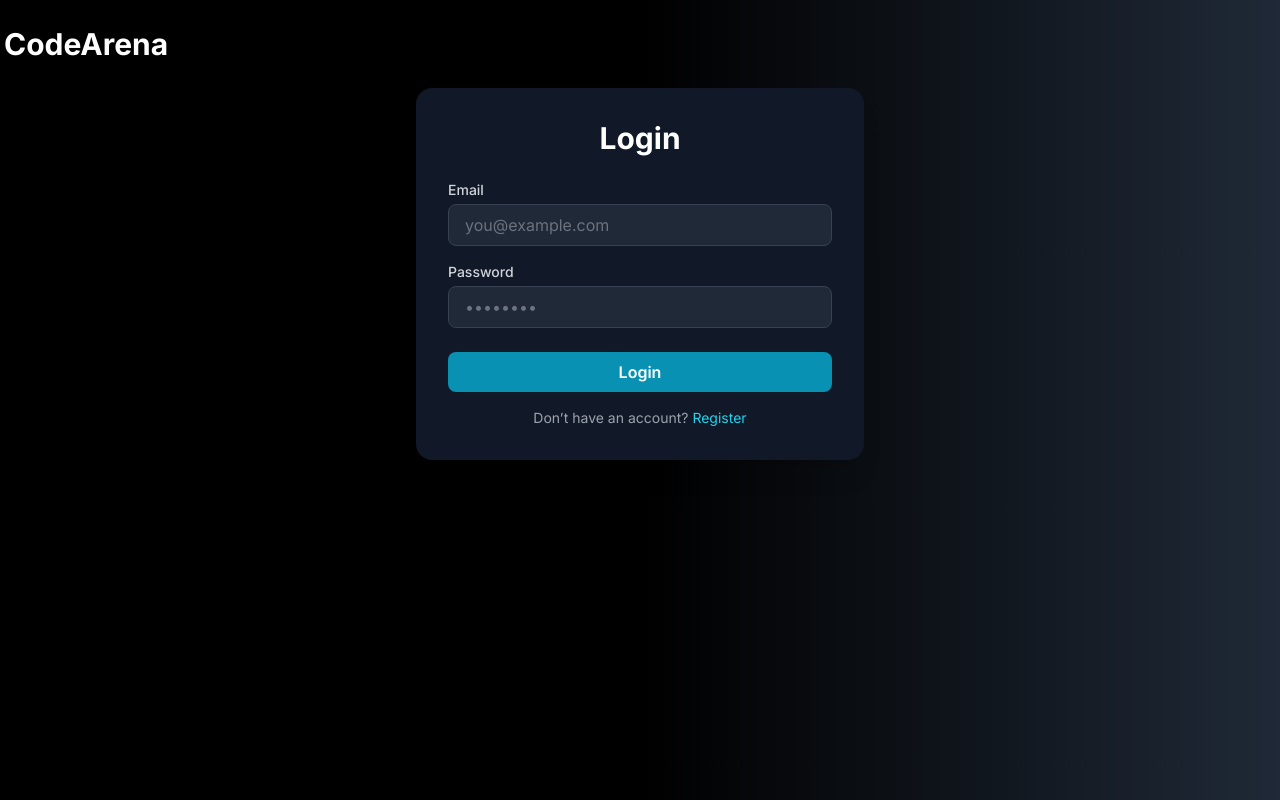
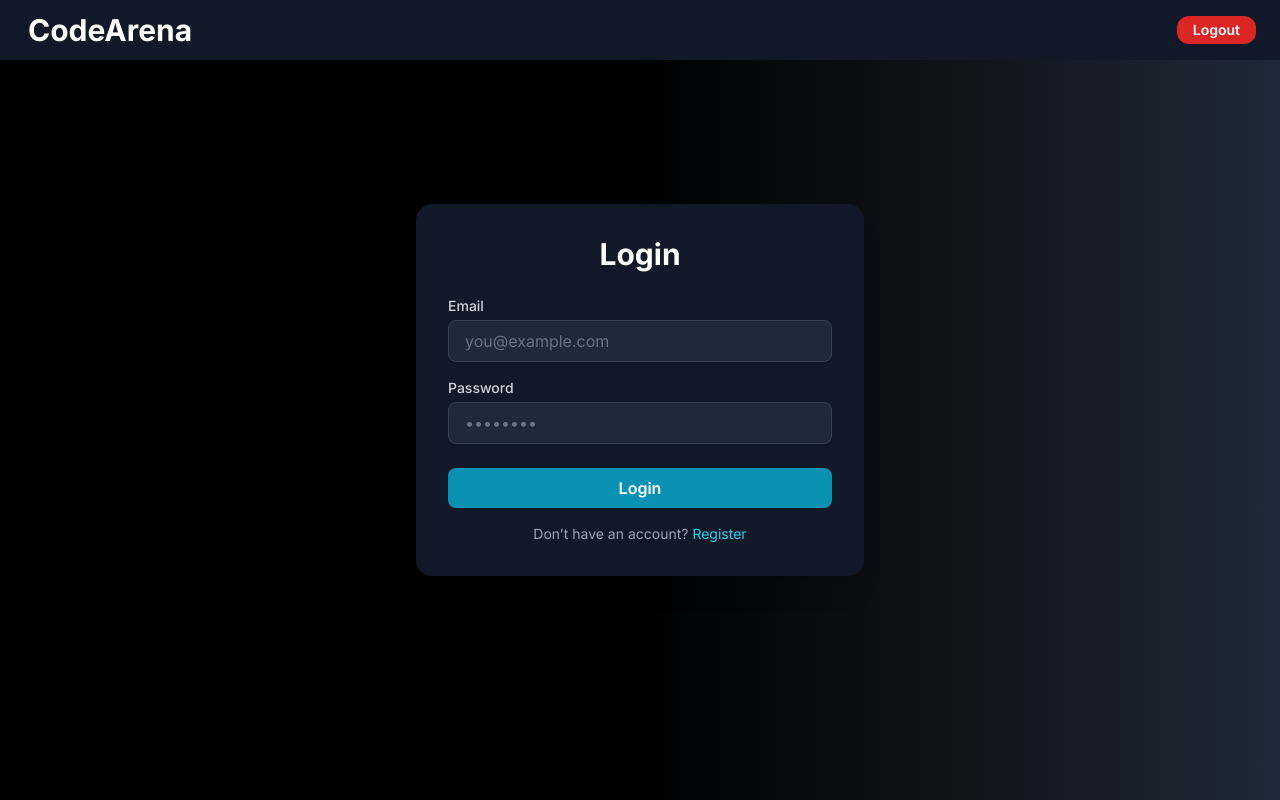
Before and after one commit to Anush-Krish/codearena, a React (Vite) app in the folder codearena-frontend/: page /login in a window 1280 px wide. Built offline with nearby package versions, Linux system fonts and the light colour scheme.

Commit message:
adding logout functionality

```diff
--- a/codearena-frontend/src/App.jsx
+++ b/codearena-frontend/src/App.jsx
@@ -1,6 +1,6 @@
-import { BrowserRouter as Router, Routes, Route, Navigate } from 'react-router-dom';
+import {BrowserRouter as Router, Routes, Route, Navigate} from 'react-router-dom';
 import Register from './pages/Register.jsx';
-import Login from './pages/Login.jsx';
+import auth from './pages/Login.jsx';
 import Problems from './pages/Problem.jsx';
 import Solve from './pages/Solve.jsx';
 import {AuthProvider} from "./context/AuthContext.jsx";
@@ -12,18 +12,19 @@ export default function App() {
         <div
             className="overflow-x-hidden text-neutral-300 antialiased selection:bg-cyan-300 selection:text-cyan-900 ">
             <div className="fixed top-0 -z-10 h-full w-full">
-                <div className="absolute inset-0 -z-10 h-full w-full items-center px-5 py-50 bg-gradient-to-r from-black via-black to-gray-800"></div>
+                <div
+                    className="absolute inset-0 -z-10 h-full w-full items-center px-5 py-50 bg-gradient-to-r from-black via-black to-gray-800"></div>
             </div>
             <div className="container mx-auto ">
                 <AuthProvider>
                     <Router>
-                        <NavBar />
+                        <NavBar/>
                         <Routes>
-                            <Route path="/" element={<Navigate to="/login" replace />} />
-                            <Route path="/register" element={<Register />} />
-                            <Route path="/login" element={<Login />} />
-                            <Route path="/problems" element={<Problems />} />
-                            <Route path="/solve/:id" element={<Solve />} />
+                            <Route path="/" element={<Navigate to="/login" replace/>}/>
+                            <Route path="/register" element={<Register/>}/>
+                            <Route path="/login" element={<auth.Login/>}/>
+                            <Route path="/problems" element={<Problems/>}/>
+                            <Route path="/solve/:id" element={<Solve/>}/>
                         </Routes>
                     </Router>
                 </AuthProvider>
--- a/codearena-frontend/src/components/Navbar.jsx
+++ b/codearena-frontend/src/components/Navbar.jsx
@@ -1,14 +1,29 @@
+import React from 'react';
+import {useNavigate} from 'react-router-dom';
+import auth from '../pages/Login.jsx'
+
+const Navbar = () => {
+    const navigate = useNavigate();
+
+    const handleLogout = () => {
+        document.cookie = 'token=; Max-Age=0; path=/';
+
+        navigate('/login');
+    };
 
 
-
-const Navbar = () => {
     return (
-        <nav className="flex items-center justify-between py-3">
+        <nav className="flex items-center justify-between py-3 px-6 bg-gray-900">
             <div className="flex flex-shrink-0 items-center">
                 <span className="mx-1 text-3xl font-bold text-white">CodeArena</span>
             </div>
-            <div className="m-8 flex items-center justify-center gap-4 text-2xl text-white">
-                {/* Add navigation items here if needed */}
+            <div className="flex items-center gap-4 text-2xl text-white">
+                <button
+                    onClick={handleLogout}
+                    className="rounded-xl bg-red-600 px-4 py-1 text-sm font-semibold hover:bg-red-700 transition"
+                >
+                    Logout
+                </button>
             </div>
         </nav>
     );
--- a/codearena-frontend/src/pages/Login.jsx
+++ b/codearena-frontend/src/pages/Login.jsx
@@ -1,12 +1,12 @@
-import React, { useState, useEffect } from 'react';
-import { useNavigate, Navigate } from 'react-router-dom';
-import { useAuth } from '../context/AuthContext.jsx';
-import { login } from '../api/AuthApi.jsx';
+import React, {useState, useEffect} from 'react';
+import {useNavigate, Navigate} from 'react-router-dom';
+import {useAuth} from '../context/AuthContext.jsx';
+import {login} from '../api/AuthApi.jsx';
 import {getCookie} from "../utils/cookie.js";
 
 
 const Login = () => {
-    const { setToken } = useAuth();
+    const {setToken} = useAuth();
     const navigate = useNavigate();
 
     const [email, setEmail] = useState('');
@@ -14,7 +14,7 @@ const Login = () => {
     const [errorMsg, setErrorMsg] = useState('');
     const [loading, setLoading] = useState(true);
 
-    // Check token cookie on mount
+    // Check token cookie
     useEffect(() => {
         const token = getCookie('token');
         if (token) {
@@ -29,7 +29,7 @@ const Login = () => {
         e.preventDefault();
 
         try {
-            const { token } = await login(email, password);
+            const {token} = await login(email, password);
             setToken(token);
             document.cookie = `token=${token}; path=/; max-age=86400`;
             navigate('/problems');
@@ -42,7 +42,8 @@ const Login = () => {
     if (loading) return null; // or a spinner if you want
 
     return (
-        <div className="flex min-h-[70vh] items-start justify-center">
+        <div className="flex min-h-[70vh] items-start justify-center pt-36">
+
             <form
                 onSubmit={handleLogin}
                 className="w-full max-w-md rounded-2xl bg-gray-900 p-8 shadow-xl"
@@ -93,4 +94,4 @@ const Login = () => {
     );
 };
 
-export default Login;
+export default {Login}
```
